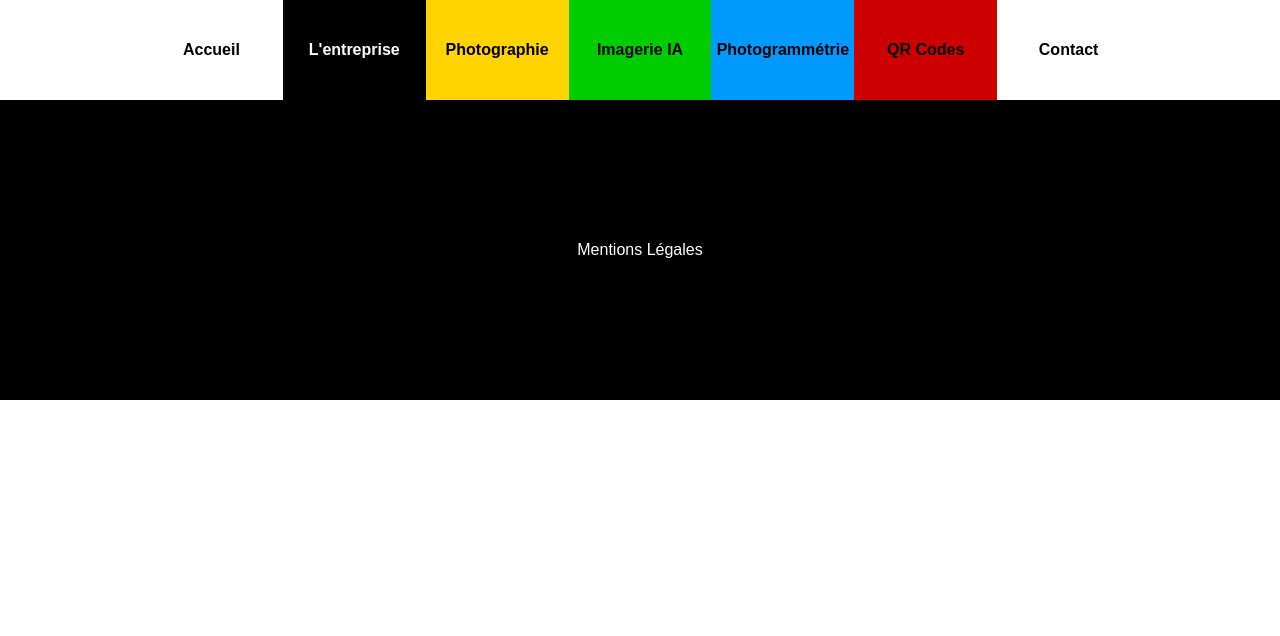
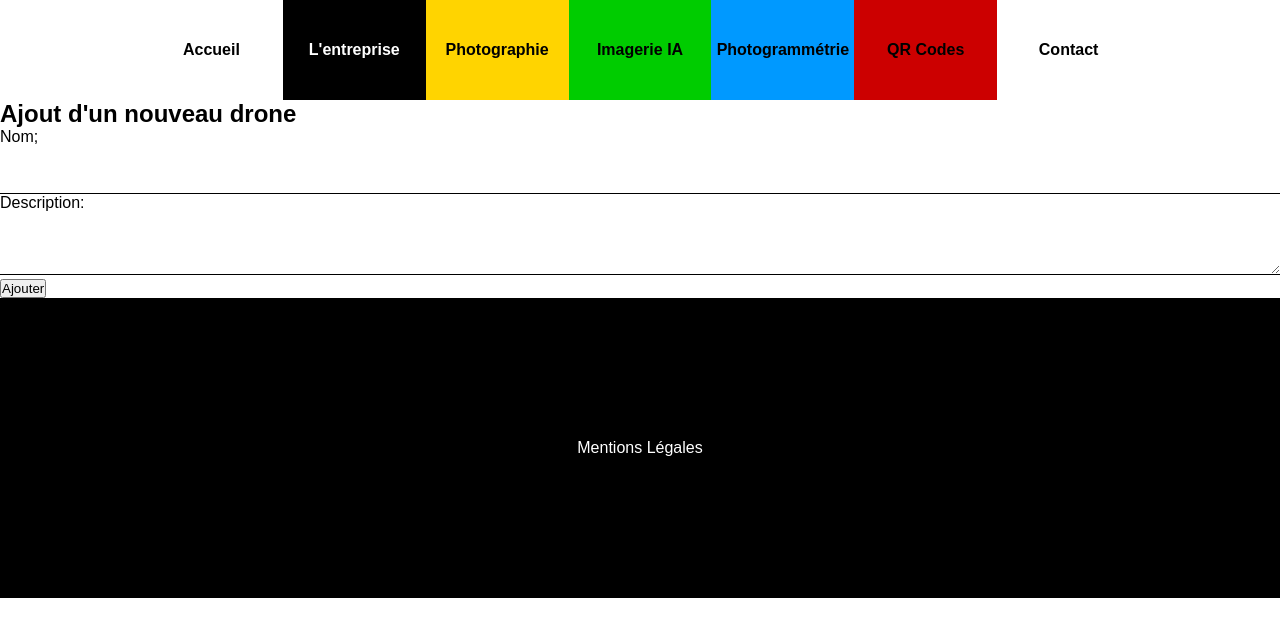
Before and after one commit to JfraZ08/front_Pixel_Reality, a Vue app: page /admin/drone in a window 1280 px wide. Shown: the top 636 px of the page. Built offline with nearby package versions, Linux system fonts and the light colour scheme.

Commit message:
fonctionnalité crud ajout d'un drone fonctionnel + ajout parti admin

```diff
--- /dev/null
+++ b/src/admin/views/AdminDrone.vue
@@ -0,0 +1,52 @@
+<script>
+import axios from "axios";
+
+export default {
+    data(){
+        return {
+            nom: '', // variable pour stocker le nom du drone
+            description: '', // variable pour stocker la description du drone
+            message: '' // variable pour stocker le message à afficher
+        };
+    },
+    methods: {
+        async addDrones() {
+            try {
+                const response = await axios.post('http://localhost:3000/api/drones', {
+                    nom: this.nom,
+                    description: this.description
+                });
+
+                if(response.status === 201) {
+                    this.message = `Drone ajouté avec succès. ID: ${response.data.id_drone}`
+                    this.nom = '',
+                    this.description = '';
+                }
+
+                else  {
+                    this.message = 'Erreur lors de l\'ajout du drone';
+                }
+            } catch (error) {
+                console.log('Erreur : ', error)
+                this.message = 'Erreur lors de l\'ajout du drone';
+
+            }
+        }
+    }
+}
+</script>
+<template>
+    <h2>Ajout d'un nouveau drone</h2>
+    <form @submit.prevent="addDrones">
+    <div>
+        <label for="nom">Nom;</label>
+        <input type="text" id="nom" v-model="nom" required />
+    </div>
+    <div>
+        <label for="description">Description:</label>
+        <textarea id="description" v-model="description" required></textarea>
+    </div>
+    <button type="submit">Ajouter</button>
+    </form>
+    <p v-if="message">{{ message }}</p>
+</template>
--- a/src/router/index.js
+++ b/src/router/index.js
@@ -7,6 +7,7 @@ import PhorogrammetrieView from '../views/PhotogrammetrieView.vue'
 import QRCodeView from '../views/QRCodeView.vue'
 import ContactView from '../views/ContactView.vue'
 import Drones from '@/components/Drones.vue'
+import AdminDrone from '@/admin/views/AdminDrone.vue'
 
 const router = createRouter({
   history: createWebHistory(import.meta.env.BASE_URL),
@@ -50,6 +51,11 @@ const router = createRouter({
       path: '/drone',
       name: 'drone',
       component: Drones
+    },
+    {
+      path: '/admin/drone',
+      name: 'admin_drone',
+      component: AdminDrone
     }
   ]
 })
```
Also changed, not shown: src/admin/views/UserConnexionView.vue (added), src/admin/views/UserInscription.vue (added).
